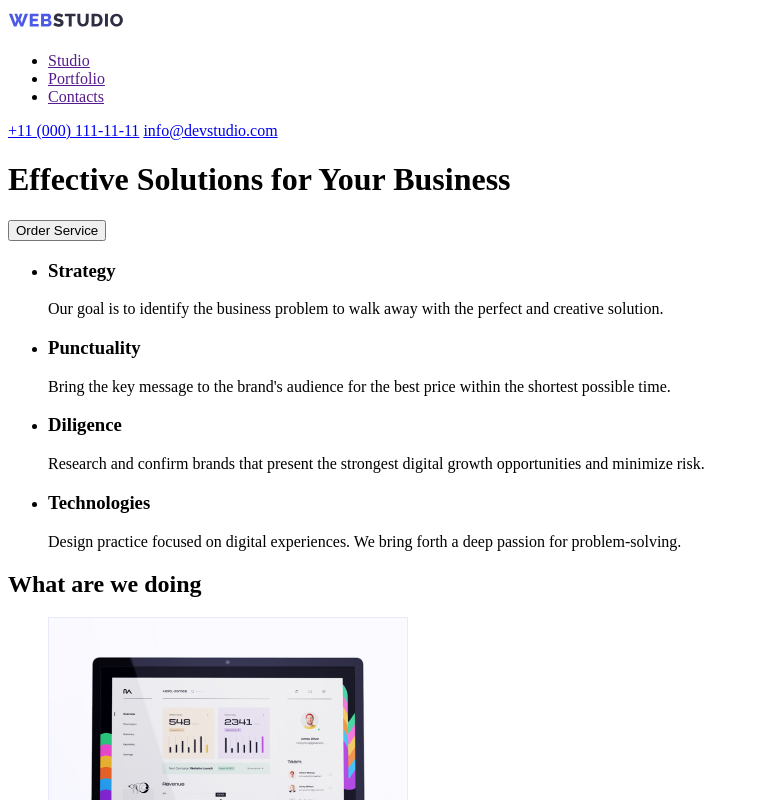
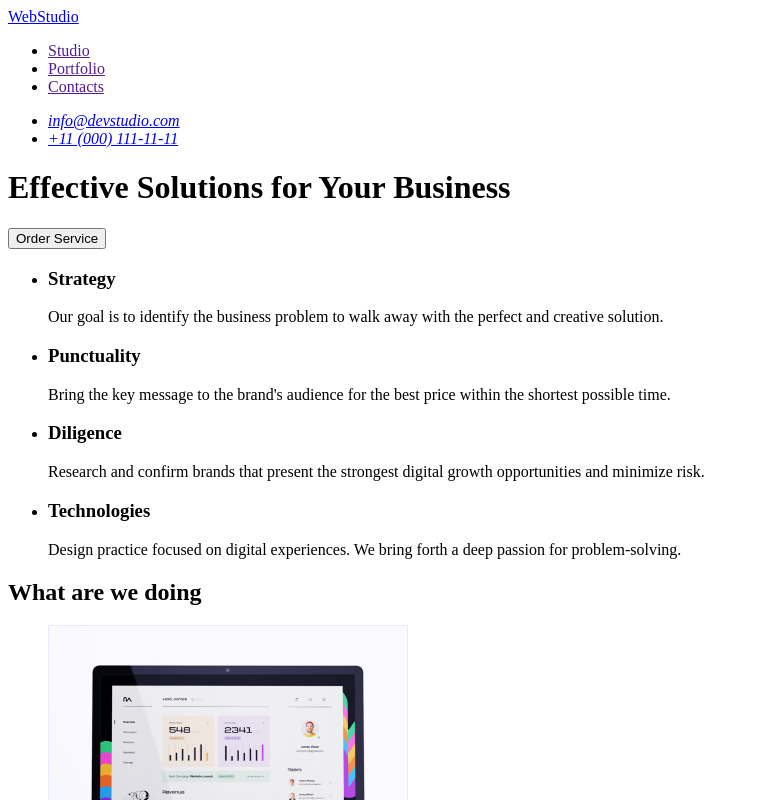
Before and after one commit to Svin07/Tutorial, a plain HTML site: page index.html in a window 1280 px wide. Shown: the top 800 px of the page, without its empty margins (0-759 px from the left). Drawn offline with Linux system fonts and the light colour scheme.

Commit message:
Update index.html
vypravlennia_1_DZ_1

```diff
--- a/index.html
+++ b/index.html
@@ -9,25 +9,28 @@
   <body>
     <!-- Header -->
     <header>
-      <a href="/index.html">
-        <img src="./img/Logo.svg" alt="logo" />
-      </a>
       <nav>
+        <a href="/index.html">WebStudio</a>
+
         <ul>
           <li><a href="">Studio</a></li>
           <li><a href="">Portfolio</a></li>
           <li><a href="">Contacts</a></li>
         </ul>
       </nav>
-      <a href="+110001111111" class="contacts-number">+11 (000) 111-11-11</a>
-      <a href="mailto:info@devstudio.com" class="contacts-email"
-        >info@devstudio.com</a
-      >
+
+      <address>
+        <ul>
+          <li><a href="mailto:info@devstudio.com">info@devstudio.com</a></li>
+          <li><a href="+110001111111">+11 (000) 111-11-11</a></li>
+        </ul>
+      </address>
     </header>
     <!-- Hero -->
     <h1>Effective Solutions for Your Business</h1>
     <button type="button">Order Service</button>
     <!-- Main content -->
+    <main>
       <section>
         <ul>
           <li>
@@ -126,11 +129,10 @@
           </li>
         </ul>
       </section>
+    </main>
     <!-- Footer -->
     <footer>
-      <a href="/index.html">
-        <img src="./img/Logo.svg" alt="logo" />
-      </a>
+      <a href="/index.html">WebStudio</a>
       <p>
         Increase the flow of customers and sales for your business with digital
         marketing & growth solutions.
```
Lines whose indentation alone changed are shown as unchanged.
